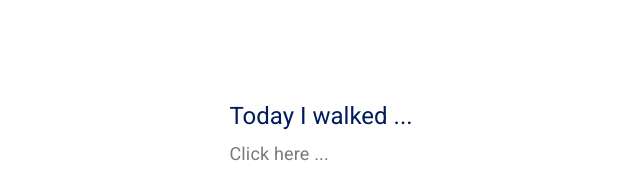
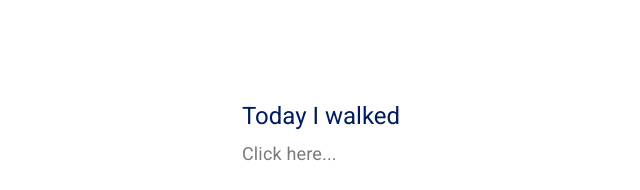
Before and after one commit to OlhaPo/steps-tracker, a React (Vite) app: page / in a window 1280 px wide. Shown: the top 190 px of the page, without its empty margins (319-959 px from the left). Built offline with nearby package versions, Linux system fonts and the light colour scheme; no server answers; the database is empty.

Commit message:
Bug fixing: on reloading page

```diff
--- a/src/HomeScreen.jsx
+++ b/src/HomeScreen.jsx
@@ -24,7 +24,7 @@ const HomeScreen = () => {
       }}
     >
       <Typography variant="h5" gutterBottom>
-        Today I walked ...
+        Today I walked
       </Typography>
       <Typography
         component={Link}
@@ -35,7 +35,7 @@ const HomeScreen = () => {
           textDecoration: "none",
         }}
       >
-        Click here ...
+        Click here...
       </Typography>
 
       {currentMonth ? (
```
Also changed, not shown: 1 other file (tests, documents, lock files or other folders).
